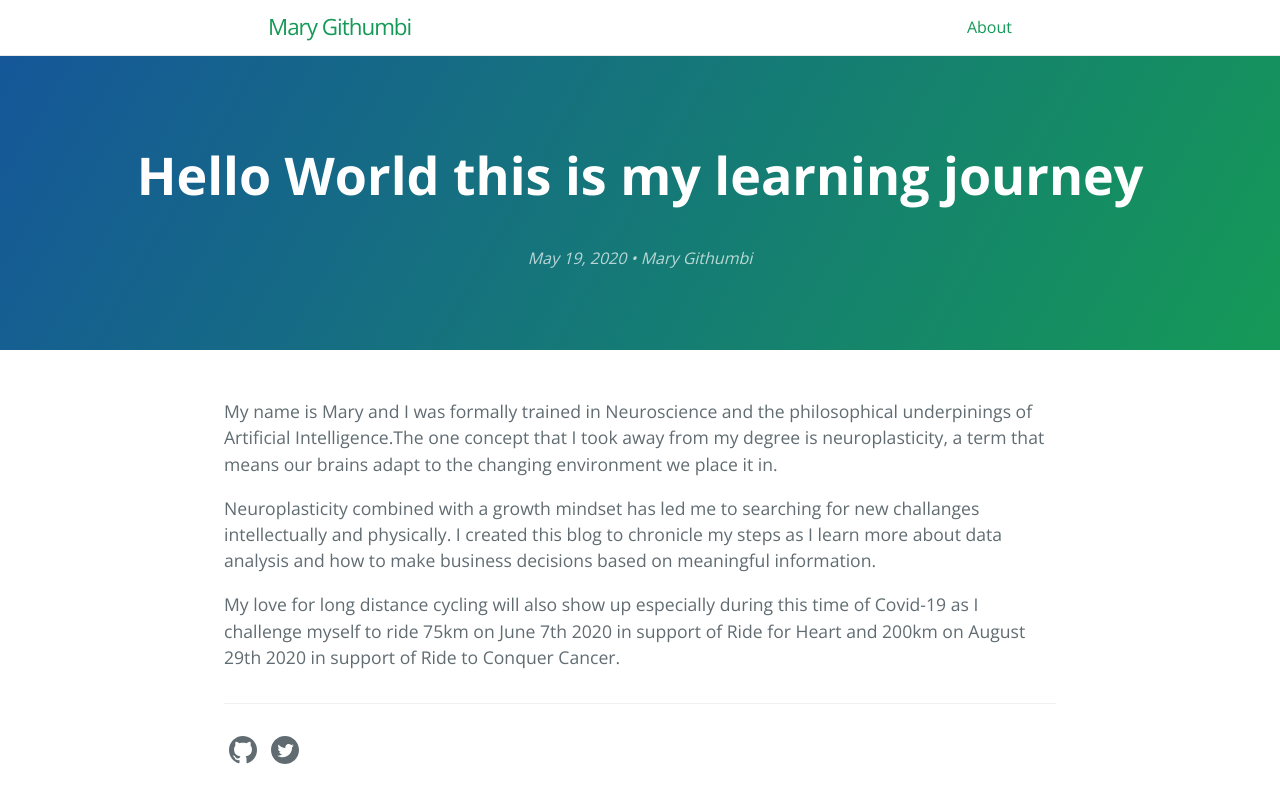
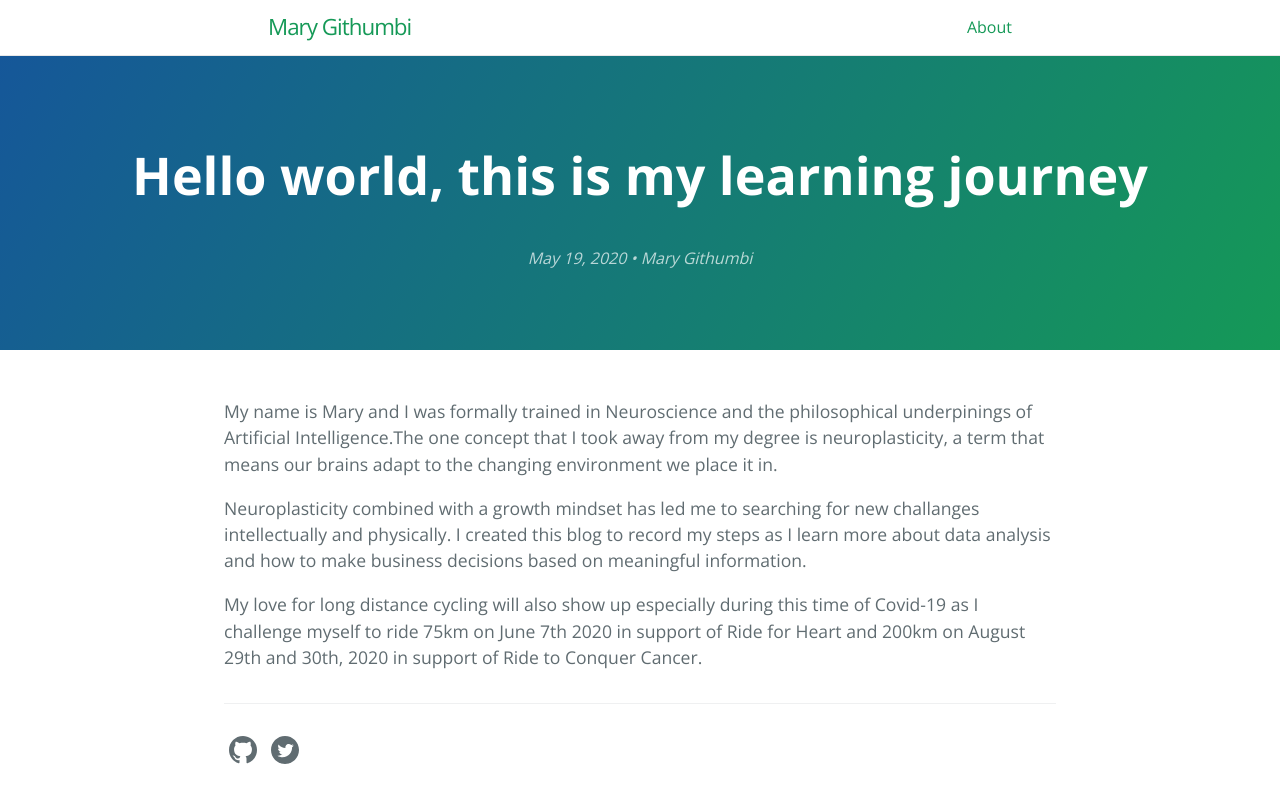
Before and after one commit to marygithumbi/marygithumbi.github.io, a Jekyll site: the page built from _posts/2020-05-19-Hello-World-This-is-my-learning-journey.md, in a window 1280 px wide. Shown: the top 803 px of the page. Built offline with Jekyll 4.4.1, drawn with Linux system fonts in a browser that asks for light colours.

Commit message:
Update grammar

```diff
--- a/_posts/2020-05-19-Hello-World-This-is-my-learning-journey.md
+++ b/_posts/2020-05-19-Hello-World-This-is-my-learning-journey.md
@@ -1,6 +1,6 @@
 ---
 layout: post
-title: 'Hello World this is my learning journey'
+title: 'Hello world, this is my learning journey'
 date: 2020-05-18 21:46:07 -0400
 categories: baby-steps
 ---
@@ -8,6 +8,6 @@ categories: baby-steps
 My name is Mary and I was formally trained in Neuroscience and the philosophical underpinings of Artificial Intelligence.The one concept that I took away from my degree is neuroplasticity, a term that means our brains adapt to the changing environment we place it in.
 
 Neuroplasticity combined with a growth mindset has led me to searching for new challanges intellectually and physically.
-I created this blog to chronicle my steps as I learn more about data analysis and how to make business decisions based on meaningful information.
+I created this blog to record my steps as I learn more about data analysis and how to make business decisions based on meaningful information.
 
-My love for long distance cycling will also show up especially during this time of Covid-19 as I challenge myself to ride 75km on June 7th 2020 in support of Ride for Heart and 200km on August 29th 2020 in support of Ride to Conquer Cancer.
+My love for long distance cycling will also show up especially during this time of Covid-19 as I challenge myself to ride 75km on June 7th 2020 in support of Ride for Heart and 200km on August 29th and 30th, 2020 in support of Ride to Conquer Cancer.
```
Also changed, not shown: about.md (+2 -2 lines).
